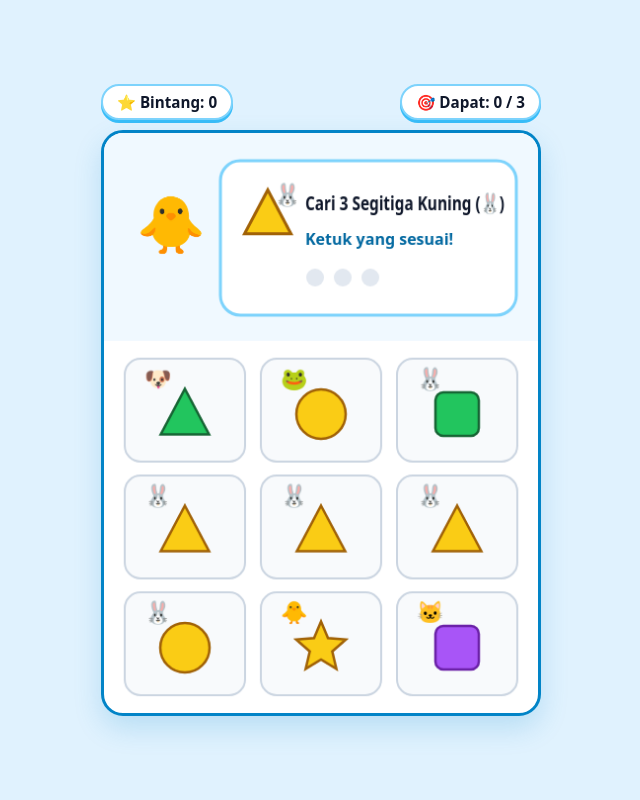
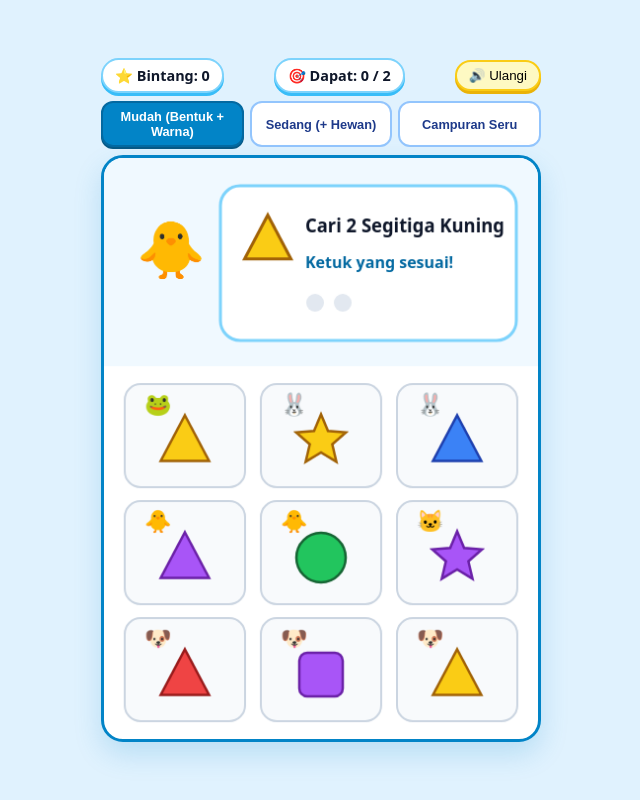
Before and after one commit to Ugwap/anak-TK, a plain HTML site: page index.html in a window 1280 px wide. Shown: the whole page, without its empty margins (319-959 px from the left). Drawn offline with Linux system fonts and the light colour scheme.

Commit message:
index.html

```diff
--- a/index.html
+++ b/index.html
@@ -16,33 +16,67 @@
     body {
       background: #e0f2fe;
       color: #0f172a;
-      font-family: system-ui, -apple-system, sans-serif;
+      font-family: system-ui, -apple-system, BlinkMacSystemFont, "Segoe UI", sans-serif;
       display: flex;
       flex-direction: column;
       align-items: center;
       justify-content: center;
       min-height: 100dvh;
-      padding: 12px;
+      padding: 10px;
+      gap: 8px;
       overflow: hidden;
     }
 
-    .hud {
+    .top-hud {
       width: 100%;
       max-width: 440px;
       display: flex;
       justify-content: space-between;
       align-items: center;
-      margin-bottom: 10px;
+      gap: 8px;
       font-weight: 700;
-      font-size: 0.95rem;
+      font-size: 0.9rem;
     }
 
     .pill {
       background: #ffffff;
       border: 2px solid #7dd3fc;
-      padding: 6px 14px;
+      padding: 6px 12px;
       border-radius: 999px;
       box-shadow: 0 3px 0 #38bdf8;
+      white-space: nowrap;
+    }
+
+    .level-bar {
+      width: 100%;
+      max-width: 440px;
+      display: flex;
+      justify-content: center;
+      gap: 6px;
+    }
+
+    .lvl-btn {
+      flex: 1;
+      padding: 6px 8px;
+      border-radius: 12px;
+      border: 2px solid #93c5fd;
+      background: #ffffff;
+      color: #1e3a8a;
+      font-weight: 700;
+      font-size: 0.8rem;
+      cursor: pointer;
+      transition: transform 0.1s ease, background 0.15s ease;
+    }
+
+    .lvl-btn.active {
+      background: #0284c7;
+      border-color: #0369a1;
+      color: #ffffff;
+      box-shadow: 0 2px 0 #075985;
+    }
+
+    .lvl-btn:active {
+      transform: scale(0.97);
     }
 
     .canvas-wrap {
@@ -65,9 +99,16 @@
   </style>
 </head>
 <body>
-  <div class="hud">
+  <div class="top-hud">
     <div class="pill">⭐ Bintang: <span id="starsEl">0</span></div>
     <div class="pill">🎯 Dapat: <span id="pickedEl">0</span> / <span id="targetEl">2</span></div>
+    <button id="voiceBtn" class="pill" style="cursor:pointer; background:#fef9c3; border-color:#facc15; box-shadow:0 3px 0 #eab308;">🔊 Ulangi</button>
+  </div>
+
+  <div class="level-bar">
+    <button class="lvl-btn active" data-level="easy">Mudah (Bentuk + Warna)</button>
+    <button class="lvl-btn" data-level="medium">Sedang (+ Hewan)</button>
+    <button class="lvl-btn" data-level="mix">Campuran Seru</button>
   </div>
 
   <div class="canvas-wrap">
@@ -80,9 +121,24 @@
     const starsEl = document.getElementById("starsEl");
     const pickedEl = document.getElementById("pickedEl");
     const targetEl = document.getElementById("targetEl");
+    const voiceBtn = document.getElementById("voiceBtn");
+    const lvlBtns = document.querySelectorAll(".lvl-btn");
 
-    const ANIMALS = ["🐶", "🐱", "🐸", "🐥", "🐰"];
-    const SHAPES = ["circle", "triangle", "square", "star"];
+    const ANIMALS = [
+      { emoji: "🐶", name: "Anjing" },
+      { emoji: "🐱", name: "Kucing" },
+      { emoji: "🐸", name: "Katak" },
+      { emoji: "🐥", name: "Anak Ayam" },
+      { emoji: "🐰", name: "Kelinci" }
+    ];
+
+    const SHAPES = [
+      { id: "circle", name: "Lingkaran" },
+      { id: "triangle", name: "Segitiga" },
+      { id: "square", name: "Kotak" },
+      { id: "star", name: "Bintang" }
+    ];
+
     const COLORS = [
       { name: "Merah", fill: "#ef4444", stroke: "#991b1b" },
       { name: "Kuning", fill: "#facc15", stroke: "#a16207" },
@@ -91,13 +147,16 @@
       { name: "Ungu", fill: "#a855f7", stroke: "#6b21a8" }
     ];
 
-    let stars = 0;
+    let levelMode = "easy";
+    let stars = Number(localStorage.getItem("tk_hitung_stars") || 0);
+    starsEl.textContent = stars;
+
     let targetCount = 2;
     let pickedCount = 0;
     let mission = null;
     let cards = [];
     let sparkles = [];
-    let helperAnimal = "🐰";
+    let helperAnimal = ANIMALS[4];
     let statusMsg = "Ketuk yang sesuai!";
     let statusColor = "#0369a1";
     let locked = false;
@@ -106,6 +165,7 @@
     let audioCtx = null;
 
     function playSound(notes) {
+      try {
         if (!audioCtx) audioCtx = new AudioCtx();
         if (audioCtx.state === "suspended") audioCtx.resume();
         const now = audioCtx.currentTime;
@@ -121,20 +181,40 @@
           osc.start(now + delay);
           osc.stop(now + delay + dur);
         });
+      } catch (_) {}
     }
 
-    function drawShapePath(shape, r) {
+    function speakText(text) {
+      if (!("speechSynthesis" in window)) return;
+      try {
+        window.speechSynthesis.cancel();
+        const utter = new SpeechSynthesisUtterance(text);
+        utter.lang = "id-ID";
+        utter.rate = 0.92;
+        utter.pitch = 1.15;
+        window.speechSynthesis.speak(utter);
+      } catch (_) {}
+    }
+
+    function getMissionSpeech() {
+      if (mission.animal) {
+        return `Cari ${targetCount} ${mission.shape.name} warna ${mission.color.name} bergambar ${mission.animal.name}`;
+      }
+      return `Cari ${targetCount} ${mission.shape.name} warna ${mission.color.name}`;
+    }
+
+    function drawShapePath(shapeId, r) {
       ctx.beginPath();
-      if (shape === "circle") {
+      if (shapeId === "circle") {
         ctx.arc(0, 0, r, 0, Math.PI * 2);
-      } else if (shape === "square") {
+      } else if (shapeId === "square") {
         ctx.roundRect(-r * 0.88, -r * 0.88, r * 1.76, r * 1.76, 8);
-      } else if (shape === "triangle") {
+      } else if (shapeId === "triangle") {
         ctx.moveTo(0, -r * 1.02);
         ctx.lineTo(r * 0.98, r * 0.82);
         ctx.lineTo(-r * 0.98, r * 0.82);
         ctx.closePath();
-      } else if (shape === "star") {
+      } else if (shapeId === "star") {
         const spikes = 5;
         const outer = r * 1.06;
         const inner = r * 0.48;
@@ -150,44 +230,41 @@
       }
     }
 
-    function shapeLabel(shape) {
-      if (shape === "circle") return "Lingkaran";
-      if (shape === "triangle") return "Segitiga";
-      if (shape === "square") return "Kotak";
-      return "Bintang";
-    }
-
     function spawnSparkles(x, y) {
-      for (let i = 0; i < 16; i++) {
-        const angle = (Math.PI * 2 * i) / 16 + Math.random() * 0.2;
-        const speed = 2 + Math.random() * 3.5;
+      for (let i = 0; i < 18; i++) {
+        const angle = (Math.PI * 2 * i) / 18 + Math.random() * 0.2;
+        const speed = 2.2 + Math.random() * 3.6;
         sparkles.push({
           x,
           y,
           vx: Math.cos(angle) * speed,
-          vy: Math.sin(angle) * speed - 1,
-          life: 32,
+          vy: Math.sin(angle) * speed - 1.2,
+          life: 34,
           color: COLORS[i % COLORS.length].fill
         });
       }
     }
 
-    function setupRound() {
+    function setupRound(autoSpeak = true) {
       locked = false;
       pickedCount = 0;
-      targetCount = Math.floor(Math.random() * 3) + 2; // 2 sampai 4
+      targetCount = levelMode === "easy"
+        ? Math.floor(Math.random() * 3) + 1 // 1 - 3
+        : Math.floor(Math.random() * 3) + 2; // 2 - 4
+
       helperAnimal = ANIMALS[Math.floor(Math.random() * ANIMALS.length)];
-
       const targetShape = SHAPES[Math.floor(Math.random() * SHAPES.length)];
       const targetColor = COLORS[Math.floor(Math.random() * COLORS.length)];
       const badgeAnimal = ANIMALS[Math.floor(Math.random() * ANIMALS.length)];
 
-      // Mode campuran: cocokkan bentuk + warna, dan opsional cocokkan hewan
-      const useAnimalRule = Math.random() < 0.45;
+      let useAnimal = false;
+      if (levelMode === "medium") useAnimal = true;
+      else if (levelMode === "mix") useAnimal = Math.random() < 0.6;
+
       mission = {
         shape: targetShape,
         color: targetColor,
-        animal: useAnimalRule ? badgeAnimal : null
+        animal: useAnimal ? badgeAnimal : null
       };
 
       pickedEl.textContent = pickedCount;
@@ -195,7 +272,6 @@
       statusMsg = "Ketuk yang sesuai!";
       statusColor = "#0369a1";
 
-      // Buat 9 kartu (3x3) dengan jumlah target terjamin ada
       const totalCards = 9;
       const list = [];
 
@@ -214,16 +290,15 @@
         const a = ANIMALS[Math.floor(Math.random() * ANIMALS.length)];
 
         const matchesTarget =
-          s === mission.shape &&
+          s.id === mission.shape.id &&
           c.name === mission.color.name &&
-          (!mission.animal || a === mission.animal);
+          (!mission.animal || a.emoji === mission.animal.emoji);
 
         if (!matchesTarget) {
           list.push({ shape: s, color: c, animal: a, isTarget: false });
         }
       }
 
-      // Acak posisi kartu
       for (let i = list.length - 1; i > 0; i--) {
         const j = Math.floor(Math.random() * (i + 1));
         [list[i], list[j]] = [list[j], list[i]];
@@ -250,6 +325,10 @@
           shake: 0
         };
       });
+
+      if (autoSpeak) {
+        setTimeout(() => speakText(getMissionSpeech()), 220);
+      }
     }
 
     function draw() {
@@ -262,7 +341,7 @@
       ctx.font = "56px system-ui";
       ctx.textAlign = "center";
       ctx.textBaseline = "middle";
-      ctx.fillText(helperAnimal, 68, 96);
+      ctx.fillText(helperAnimal.emoji, 68, 96);
 
       ctx.fillStyle = "#ffffff";
       ctx.strokeStyle = "#7dd3fc";
@@ -272,35 +351,35 @@
       ctx.fill();
       ctx.stroke();
 
-      // Preview bentuk & warna target
+      // Preview bentuk, warna & hewan target
       ctx.save();
       ctx.translate(166, 82);
       ctx.fillStyle = mission.color.fill;
       ctx.strokeStyle = mission.color.stroke;
       ctx.lineWidth = 3;
-      drawShapePath(mission.shape, 24);
+      drawShapePath(mission.shape.id, 24);
       ctx.fill();
       ctx.stroke();
 
       if (mission.animal) {
-        ctx.font = "22px system-ui";
-        ctx.fillText(mission.animal, 20, -18);
+        ctx.font = "24px system-ui";
+        ctx.fillText(mission.animal.emoji, 20, -18);
       }
       ctx.restore();
 
       ctx.fillStyle = "#0f172a";
-      ctx.font = "bold 20px system-ui";
+      ctx.font = "bold 19px system-ui";
       ctx.textAlign = "left";
       const ruleText = mission.animal
-        ? `Cari ${targetCount} ${shapeLabel(mission.shape)} ${mission.color.name} (${mission.animal})`
-        : `Cari ${targetCount} ${shapeLabel(mission.shape)} ${mission.color.name}`;
-      ctx.fillText(ruleText, 204, 72, 202);
+        ? `Cari ${targetCount} ${mission.shape.name} ${mission.color.name} (${mission.animal.emoji})`
+        : `Cari ${targetCount} ${mission.shape.name} ${mission.color.name}`;
+      ctx.fillText(ruleText, 204, 70, 202);
 
       ctx.fillStyle = statusColor;
       ctx.font = "bold 16px system-ui";
-      ctx.fillText(statusMsg, 204, 108, 202);
+      ctx.fillText(statusMsg, 204, 106, 202);
 
-      // Indikator hitungan visual (bulatan kosong -> terisi)
+      // Indikator hitungan visual
       for (let i = 0; i < targetCount; i++) {
         ctx.beginPath();
         ctx.arc(214 + i * 28, 146, 9, 0, Math.PI * 2);
@@ -329,19 +408,19 @@
 
         // Bentuk berwarna
         ctx.save();
-        ctx.translate(card.w / 2, card.h / 2 + 4);
+        ctx.translate(card.w / 2, card.h / 2 + 5);
         ctx.fillStyle = card.color.fill;
         ctx.strokeStyle = card.color.stroke;
         ctx.lineWidth = 2.5;
-        drawShapePath(card.shape, 25);
+        drawShapePath(card.shape.id, 25);
         ctx.fill();
         ctx.stroke();
         ctx.restore();
 
-        // Hewan kecil di pojok kartu
+        // Hewan di pojok kiri atas kartu
         ctx.font = "22px system-ui";
         ctx.textAlign = "left";
-        ctx.fillText(card.animal, 20, 22);
+        ctx.fillText(card.animal.emoji, 20, 22);
 
         if (card.picked) {
           ctx.font = "bold 20px system-ui";
@@ -353,14 +432,14 @@
         ctx.restore();
       }
 
-      // Efek kilau
+      // Efek kilau bintang
       for (let i = sparkles.length - 1; i >= 0; i--) {
         const sp = sparkles[i];
         sp.x += sp.vx;
         sp.y += sp.vy;
         sp.vy += 0.12;
         sp.life--;
-        ctx.globalAlpha = Math.max(0, sp.life / 32);
+        ctx.globalAlpha = Math.max(0, sp.life / 34);
         ctx.fillStyle = sp.color;
         ctx.beginPath();
         ctx.arc(sp.x, sp.y, 5, 0, Math.PI * 2);
@@ -395,18 +474,20 @@
               locked = true;
               stars++;
               starsEl.textContent = stars;
+              localStorage.setItem("tk_hitung_stars", stars);
               statusMsg = "Hebat! Dapat 1 bintang ⭐";
               playSound([
                 [523.25, 0, 0.12, "triangle"],
                 [659.25, 0.1, 0.12, "triangle"],
                 [783.99, 0.2, 0.22, "triangle"]
               ]);
-              setTimeout(setupRound, 1050);
+              speakText("Hebat sekali! Kamu dapat bintang");
+              setTimeout(() => setupRound(true), 1250);
             }
           } else {
             card.shake = 14;
             statusColor = "#b45309";
-            statusMsg = "Coba perhatikan warna & bentuknya";
+            statusMsg = "Coba perhatikan warna, bentuk & hewan";
             playSound([[220, 0, 0.14, "sine"]]);
           }
           break;
@@ -414,7 +495,20 @@
       }
     });
 
-    setupRound();
+    voiceBtn.addEventListener("click", () => {
+      speakText(getMissionSpeech());
+    });
+
+    lvlBtns.forEach((btn) => {
+      btn.addEventListener("click", () => {
+        lvlBtns.forEach((b) => b.classList.remove("active"));
+        btn.classList.add("active");
+        levelMode = btn.dataset.level;
+        setupRound(true);
+      });
+    });
+
+    setupRound(false);
     draw();
   </script>
 </body>
```
Lines whose indentation alone changed are shown as unchanged.
